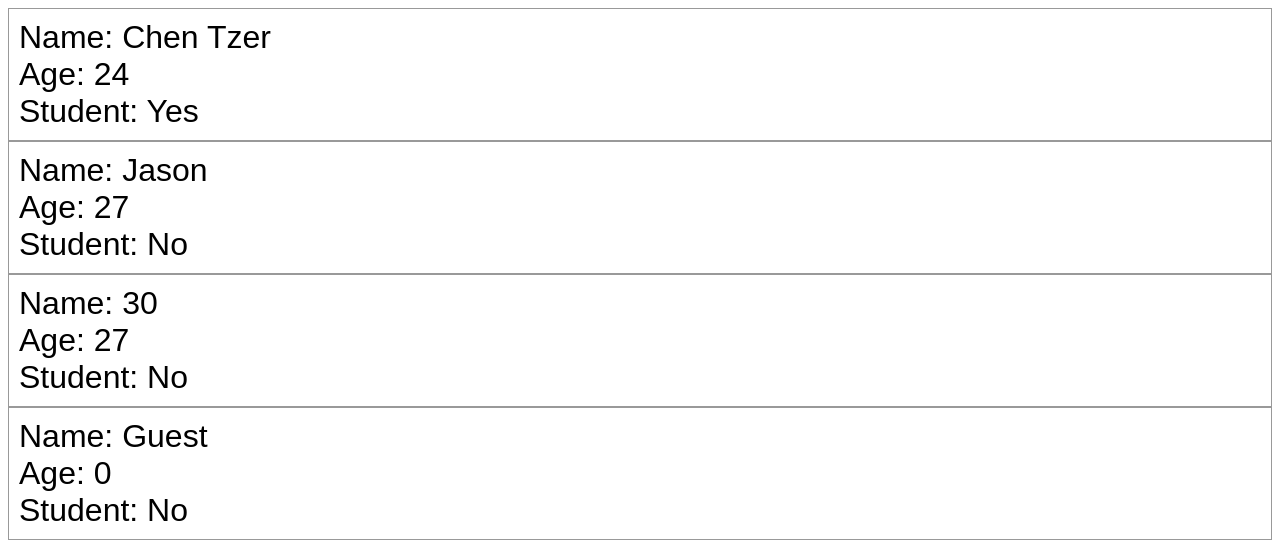
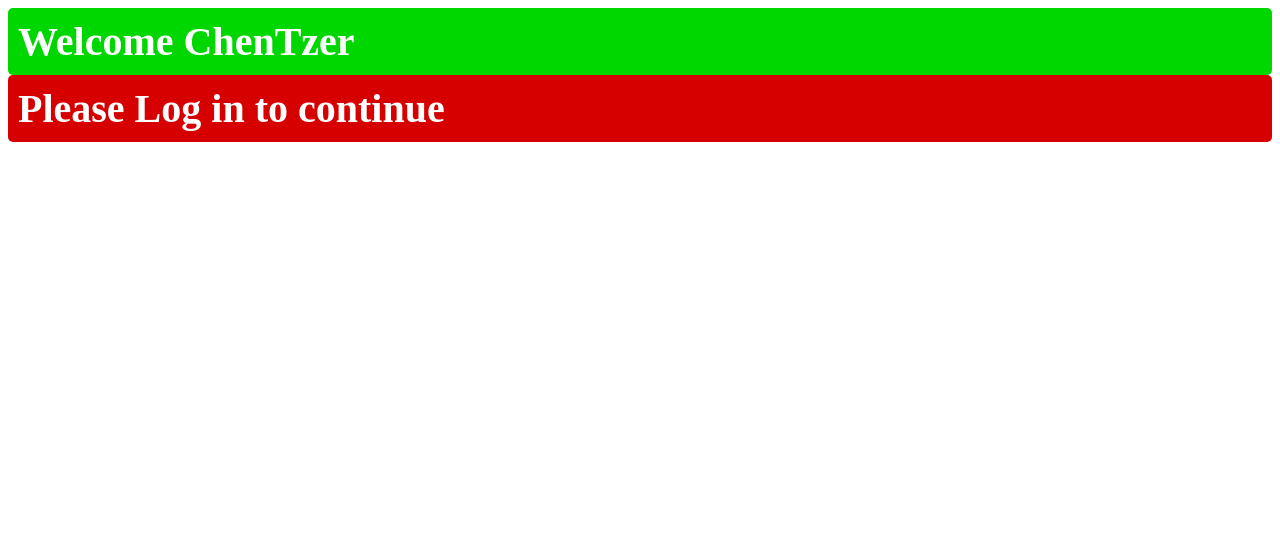
Before and after one commit to ChenTzer/ReactExercise, a React (Vite) app in the folder my-react-app/: page / in a window 1280 px wide. Shown: the top 560 px of the page. Built offline with nearby package versions, Linux system fonts and the light colour scheme.

Commit message:
LESSON 5 1) Conditional Rendering

```diff
--- a/my-react-app/src/App.jsx
+++ b/my-react-app/src/App.jsx
@@ -1,17 +1,10 @@
-import Header from "./Header"
-import Footer from "./Footer";
-import Food from "./Food";
-import Card from "./Card";
-import Button from "./Button";
-import Student from "./Student";
+import UserGreeting from "./UserGreeting";
 
 function App() {
   return(
     <>
-      <Student name="Chen Tzer" age={24} isStudent={true}></Student>
-      <Student name="Jason" age={27} isStudent={false}></Student>
-      <Student name={30} age={27} isStudent={false}></Student>
-      <Student></Student>
+      <UserGreeting isLoggedIn={true} username="ChenTzer"></UserGreeting>
+      <UserGreeting></UserGreeting>
     </>
   );
 
--- /dev/null
+++ b/my-react-app/src/UserGreeting.jsx
@@ -0,0 +1,29 @@
+import propTypes from 'prop-types'
+
+function UserGreeting(props){
+    // if(props.isLoggedIn){
+    //     return <h2>Welcome {props.username}</h2>
+    // }else{
+    //     return <h2>Please Log in to continue</h2>
+    // }
+
+    const welcomeMessage = <h2 className="welcome-message">Welcome {props.username}</h2>
+    const loginPrompt = <h2 className="login-prompt">Please Log in to continue</h2>
+
+    return(props.isLoggedIn ?  welcomeMessage
+                            : loginPrompt
+    )
+}
+
+UserGreeting.propTypes={
+    isLoggedIn : propTypes.bool,
+    username: propTypes.string
+}
+
+UserGreeting.defaultProps={
+    isLoggedIn : false,
+    username: "Guest"
+}
+
+
+export default UserGreeting
--- a/my-react-app/src/index.css
+++ b/my-react-app/src/index.css
@@ -45,3 +45,21 @@
 .Student p{
   margin: 0;
 }
+
+.welcome-message{
+  font-size: 2.5em;
+  background-color: hsl(120, 100%, 42%);
+  color: white;
+  padding: 10px;
+  border-radius: 5px;
+  margin: 0;
+}
+
+.login-prompt{
+  font-size: 2.5em;
+  background-color: hsl(0, 100%, 42%);
+  color: white;
+  padding: 10px;
+  border-radius: 5px;
+  margin: 0;
+}
```
